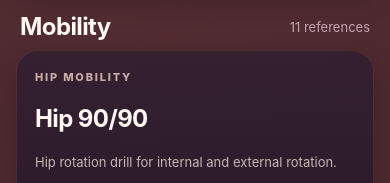
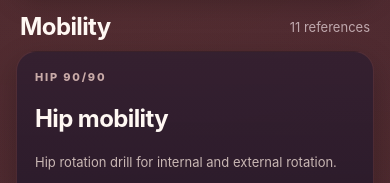
Before and after one commit to nopravlem/fitness-tracker, a Next.js app: page /exercises in a window 390 px wide. Shown: the part 268-451 px from the top of the page. Built offline with nearby package versions, Linux system fonts and the light colour scheme.

Commit message:
Use body-area mobility titles

```diff
--- a/app/exercises/page.tsx
+++ b/app/exercises/page.tsx
@@ -18,7 +18,7 @@ export default function ExercisesPage(){
 
     <section className="card exerciseIndex"><p className="eyebrow">JUMP TO</p><div className="chips referenceChips"><a href="#mobility">Mobility</a><a href="#strength">Strength</a></div></section>
 
-    <section id="mobility" className="exerciseReferenceSection"><div className="sectionTitle"><h2>Mobility</h2><span>{mobility.length} references</span></div>{mobility.map(item=><article className="card exerciseReference" id={item.id} key={item.id}><p className="eyebrow">{(item.area||item.name).toUpperCase()} MOBILITY</p><h2>{item.name}</h2><p className="subtle">{item.summary}</p><h3>How to do it</h3><ol>{item.howTo.map(step=><li key={step}>{renderStep(step,item.related)}</li>)}</ol>{item.cues?.length&&<><h3>Cues</h3><ul>{item.cues.map(cue=><li key={cue}>{cue}</li>)}</ul></>}</article>)}</section>
+    <section id="mobility" className="exerciseReferenceSection"><div className="sectionTitle"><h2>Mobility</h2><span>{mobility.length} references</span></div>{mobility.map(item=><article className="card exerciseReference" id={item.id} key={item.id}><p className="eyebrow">{item.name.toUpperCase()}</p><h2>{item.area?`${item.area} mobility`:item.name}</h2><p className="subtle">{item.summary}</p><h3>How to do it</h3><ol>{item.howTo.map(step=><li key={step}>{renderStep(step,item.related)}</li>)}</ol>{item.cues?.length&&<><h3>Cues</h3><ul>{item.cues.map(cue=><li key={cue}>{cue}</li>)}</ul></>}</article>)}</section>
 
     <section id="strength" className="exerciseReferenceSection"><div className="sectionTitle"><h2>Strength</h2><span>{strength.length} references</span></div>{strength.map(item=><article className="card exerciseReference" id={item.id} key={item.id}><p className="eyebrow">{item.name.toUpperCase()} STRENGTH</p><h2>{item.name}</h2><p className="subtle">{item.summary}</p><h3>How to do it</h3><ol>{item.howTo.map(step=><li key={step}>{step}</li>)}</ol>{item.cues?.length&&<><h3>Cues</h3><ul>{item.cues.map(cue=><li key={cue}>{cue}</li>)}</ul></>}</article>)}</section>
 
```
